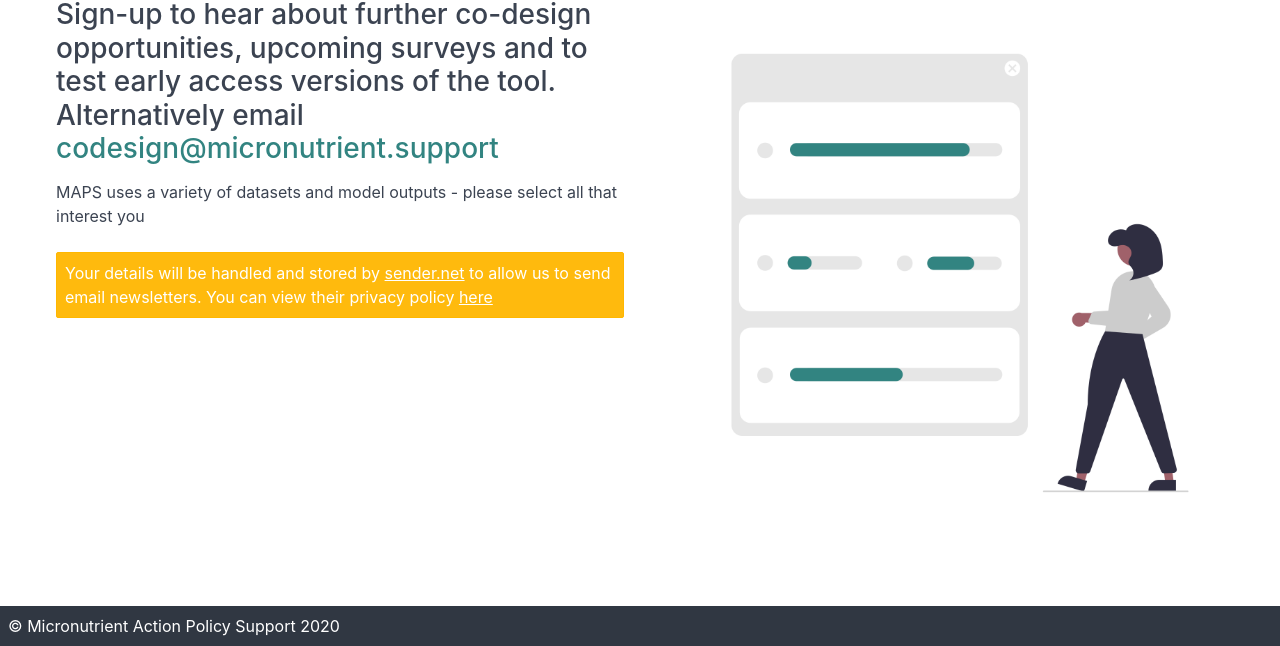
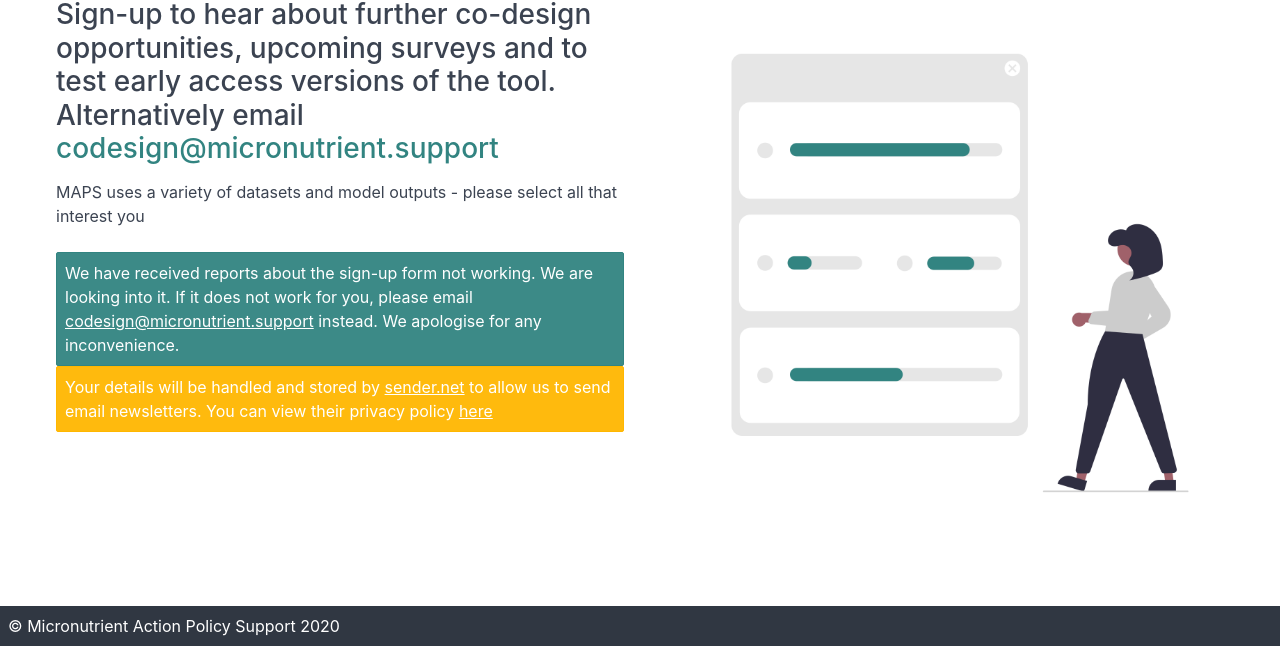
Before and after one commit to micronutrientsupport/micronutrient.support, an Eleventy site: page anh-getinvolved.html in a window 1280 px wide. Shown: the part 154-800 px from the top of the page. Built offline with nearby package versions, Linux system fonts and the light colour scheme; Eleventy itself is replaced by a stand-in of ours; files that its build step writes are made by us from their sources.

Commit message:
fix: add error message for sign-up form

```diff
--- a/anh-getinvolved.html
+++ b/anh-getinvolved.html
@@ -28,6 +28,9 @@ layout: default
                   <div style="margin-left: 40px;  margin-bottom: -4rem; position: relative;">
                     <h3>Sign-up to hear about further co-design opportunities, upcoming surveys and to test early access versions of the tool.  Alternatively email <a href="mailto:codesign@micronutrient.support">codesign@micronutrient.support</a></h3>
                     <p>MAPS uses a variety of datasets and model outputs - please select all that interest you</p>
+                    <div class="toast toast-primary" style="position: relative; width: 100%;">
+                      We have received reports about the sign-up form not working.  We are looking into it. If it does not work for you, please email <a href="mailto:codesign@micronutrient.support">codesign@micronutrient.support</a> instead.  We apologise for any inconvenience.
+                  </div>
                     <div class="toast toast-warning" style="position: relative; width: 100%;">
                         Your details will be handled and stored by <a href="https://www.sender.net/">sender.net</a> to
                         allow us to send email newsletters.  You can view their privacy policy <a href="https://www.sender.net/privacy-policy/">here</a>
```
